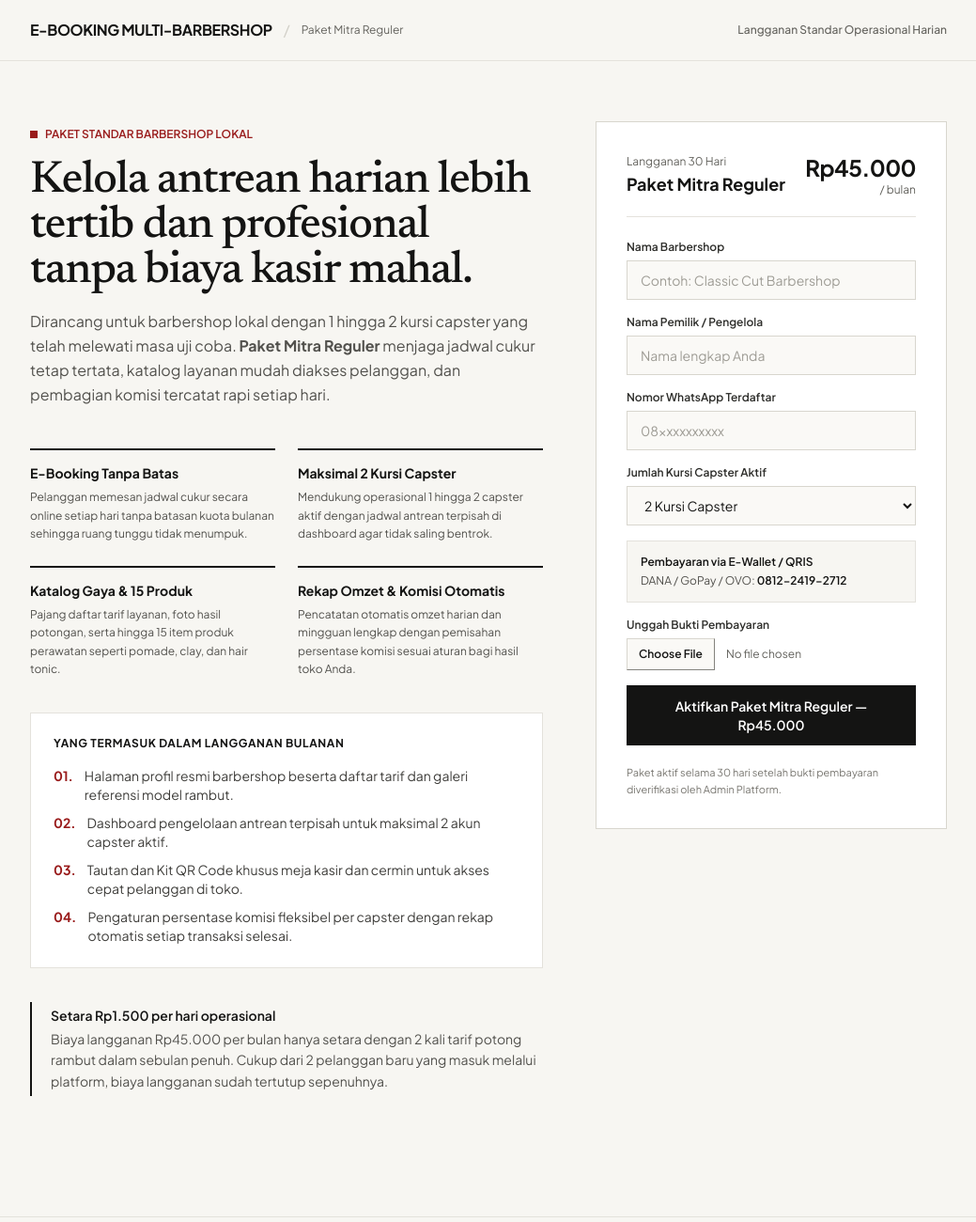
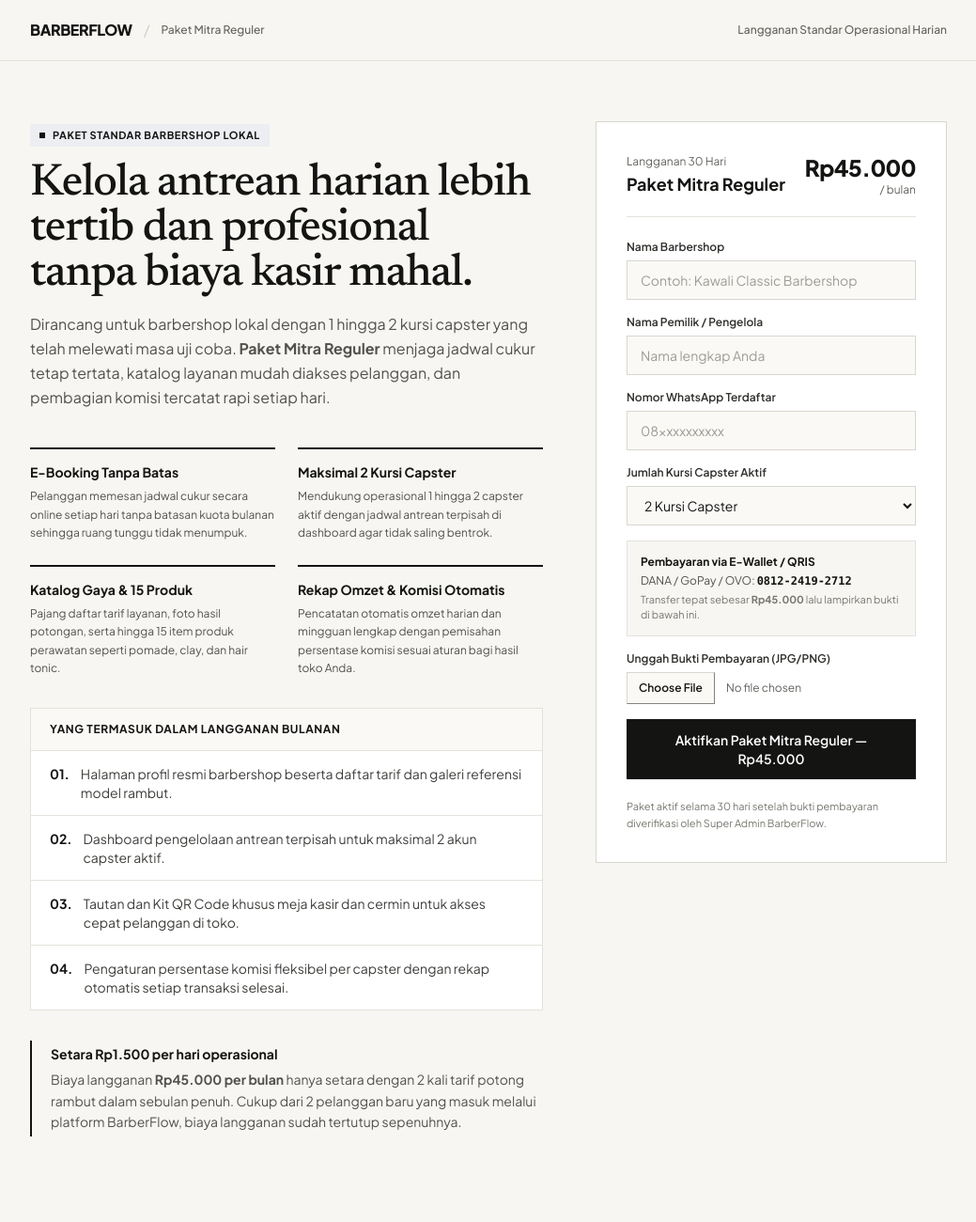
Before and after one commit to fakihsabikull/core-offer_multi-barber, a plain HTML site: page index.html in a window 1280 px wide. Shown: the top 1300 px of the page at 94% size, without its empty margins (120-1159 px from the left). Drawn offline with nearby package versions, Linux system fonts and the light colour scheme.

Commit message:
Add files via upload

```diff
--- a/index.html
+++ b/index.html
@@ -3,11 +3,11 @@
 <head>
     <meta charset="UTF-8">
     <meta name="viewport" content="width=device-width, initial-scale=1.0">
-    <title>Paket Mitra Reguler — Platform E-Booking & Katalog Multi-Barbershop</title>
+    <title>Paket Mitra Reguler — BarberFlow Platform E-Booking Multi-Barbershop</title>
     <script src="https://cdn.tailwindcss.com"></script>
     <link rel="preconnect" href="https://fonts.googleapis.com">
     <link rel="preconnect" href="https://fonts.gstatic.com" crossorigin>
-    <link href="https://fonts.googleapis.com/css2?family=Newsreader:ital,opsz,wght@0,6..72,500;0,6..72,600;1,6..72,400&family=Plus+Jakarta+Sans:wght@400;500;600;700&display=swap" rel="stylesheet">
+    <link href="https://fonts.googleapis.com/css2?family=Newsreader:ital,opsz,wght@0,6..72,500;0,6..72,600;1,6..72,400&family=Plus+Jakarta+Sans:wght@400;500;600;700;800&display=swap" rel="stylesheet">
     <style>
         body {
             font-family: 'Plus Jakarta Sans', sans-serif;
@@ -19,17 +19,17 @@
         }
     </style>
 </head>
-<body class="antialiased selection:bg-[#991B1B] selection:text-white">
+<body class="antialiased selection:bg-[#141413] selection:text-white">
 
-    <!-- Top Navigation -->
+    <!-- Top Navigation Bar -->
     <nav class="border-b border-[#E4E2DC] bg-[#F7F6F2]">
         <div class="max-w-5xl mx-auto px-6 h-16 flex items-center justify-between">
             <div class="flex items-center gap-3">
-                <span class="font-bold tracking-tight text-sm sm:text-base text-[#141413]">E-BOOKING MULTI-BARBERSHOP</span>
+                <span class="font-extrabold tracking-tight text-base text-[#141413]">BARBERFLOW</span>
                 <span class="text-[#D1CFC7]">/</span>
-                <span class="text-xs text-[#63625D]">Paket Mitra Reguler</span>
+                <span class="text-xs font-medium text-[#63625D]">Paket Mitra Reguler</span>
             </div>
-            <span class="hidden sm:inline text-xs font-medium text-[#63625D]">
+            <span class="hidden sm:inline-block text-xs font-medium text-[#63625D]">
                 Langganan Standar Operasional Harian
             </span>
         </div>
@@ -40,11 +40,11 @@
         <div class="grid lg:grid-cols-12 gap-12 lg:gap-14 items-start">
 
             <!-- Kolom Kiri: Penjelasan Core Offer -->
-            <div class="lg:col-span-7 space-y-9">
+            <div class="lg:col-span-7 space-y-8">
                 <div class="space-y-4">
-                    <div class="inline-flex items-center gap-2 text-xs font-semibold text-[#991B1B]">
-                        <span class="w-2 h-2 bg-[#991B1B] inline-block"></span>
-                        <span>PAKET STANDAR BARBERSHOP LOKAL</span>
+                    <div class="inline-flex items-center gap-2 px-2.5 py-1 bg-[#ECEEF2] text-[11px] font-bold uppercase tracking-wider text-[#141413]">
+                        <span class="w-1.5 h-1.5 bg-[#141413] inline-block"></span>
+                        <span>Paket Standar Barbershop Lokal</span>
                     </div>
 
                     <h1 class="font-display text-4xl sm:text-5xl text-[#141413] leading-[1.12] tracking-tight">
@@ -71,13 +71,13 @@
                         </p>
                     </div>
                     <div class="border-t-2 border-[#141413] pt-3.5 space-y-1.5">
-                        <h3 class="text-sm font-bold text-[#141413]">Katalog Gaya & 15 Produk</h3>
+                        <h3 class="text-sm font-bold text-[#141413]">Katalog Gaya &amp; 15 Produk</h3>
                         <p class="text-xs text-[#52514D] leading-relaxed">
                             Pajang daftar tarif layanan, foto hasil potongan, serta hingga 15 item produk perawatan seperti pomade, clay, dan hair tonic.
                         </p>
                     </div>
                     <div class="border-t-2 border-[#141413] pt-3.5 space-y-1.5">
-                        <h3 class="text-sm font-bold text-[#141413]">Rekap Omzet & Komisi Otomatis</h3>
+                        <h3 class="text-sm font-bold text-[#141413]">Rekap Omzet &amp; Komisi Otomatis</h3>
                         <p class="text-xs text-[#52514D] leading-relaxed">
                             Pencatatan otomatis omzet harian dan mingguan lengkap dengan pemisahan persentase komisi sesuai aturan bagi hasil toko Anda.
                         </p>
@@ -85,38 +85,40 @@
                 </div>
 
                 <!-- Rincian Kelengkapan Teknis -->
-                <div class="border border-[#E4E2DC] bg-white p-6 space-y-4">
-                    <h2 class="text-xs font-bold uppercase tracking-wider text-[#141413]">Yang Termasuk Dalam Langganan Bulanan</h2>
-                    <ul class="space-y-2.5 text-sm text-[#3F3E3B]">
-                        <li class="flex items-start gap-3">
-                            <span class="font-bold text-[#991B1B]">01.</span>
+                <div class="border border-[#E4E2DC] bg-white">
+                    <div class="px-5 py-3.5 border-b border-[#E4E2DC] bg-[#FAF9F6]">
+                        <h2 class="text-xs font-bold uppercase tracking-wider text-[#141413]">Yang Termasuk Dalam Langganan Bulanan</h2>
+                    </div>
+                    <ul class="divide-y divide-[#E4E2DC] text-sm text-[#3F3E3B]">
+                        <li class="px-5 py-3.5 flex items-start gap-3">
+                            <span class="font-bold text-[#141413]">01.</span>
                             <span>Halaman profil resmi barbershop beserta daftar tarif dan galeri referensi model rambut.</span>
                         </li>
-                        <li class="flex items-start gap-3">
-                            <span class="font-bold text-[#991B1B]">02.</span>
+                        <li class="px-5 py-3.5 flex items-start gap-3">
+                            <span class="font-bold text-[#141413]">02.</span>
                             <span>Dashboard pengelolaan antrean terpisah untuk maksimal 2 akun capster aktif.</span>
                         </li>
-                        <li class="flex items-start gap-3">
-                            <span class="font-bold text-[#991B1B]">03.</span>
+                        <li class="px-5 py-3.5 flex items-start gap-3">
+                            <span class="font-bold text-[#141413]">03.</span>
                             <span>Tautan dan Kit QR Code khusus meja kasir dan cermin untuk akses cepat pelanggan di toko.</span>
                         </li>
-                        <li class="flex items-start gap-3">
-                            <span class="font-bold text-[#991B1B]">04.</span>
+                        <li class="px-5 py-3.5 flex items-start gap-3">
+                            <span class="font-bold text-[#141413]">04.</span>
                             <span>Pengaturan persentase komisi fleksibel per capster dengan rekap otomatis setiap transaksi selesai.</span>
                         </li>
                     </ul>
                 </div>
 
                 <!-- Simulasi Biaya -->
-                <div class="border-l-2 border-[#141413] pl-5 py-1 space-y-1">
-                    <p class="text-sm font-semibold text-[#141413]">Setara Rp1.500 per hari operasional</p>
+                <div class="border-l-2 border-[#141413] pl-5 py-1 space-y-1.5">
+                    <p class="text-sm font-bold text-[#141413]">Setara Rp1.500 per hari operasional</p>
                     <p class="text-sm text-[#52514D] leading-relaxed">
-                        Biaya langganan Rp45.000 per bulan hanya setara dengan 2 kali tarif potong rambut dalam sebulan penuh. Cukup dari 2 pelanggan baru yang masuk melalui platform, biaya langganan sudah tertutup sepenuhnya.
+                        Biaya langganan <strong>Rp45.000 per bulan</strong> hanya setara dengan 2 kali tarif potong rambut dalam sebulan penuh. Cukup dari 2 pelanggan baru yang masuk melalui platform BarberFlow, biaya langganan sudah tertutup sepenuhnya.
                     </p>
                 </div>
             </div>
 
-            <!-- Kolom Kanan: Form Aktivasi & Pembayaran -->
+            <!-- Kolom Kanan: Form Aktivasi & Bukti Pembayaran -->
             <div class="lg:col-span-5">
                 <div class="bg-white border border-[#D8D6CE] p-6 sm:p-8">
                     <div class="pb-5 mb-6 border-b border-[#E4E2DC] flex items-end justify-between">
@@ -125,7 +127,7 @@
                             <h2 class="text-lg font-bold text-[#141413] mt-0.5">Paket Mitra Reguler</h2>
                         </div>
                         <div class="text-right">
-                            <span class="text-2xl font-bold text-[#141413] tracking-tight">Rp45.000</span>
+                            <span class="text-2xl font-extrabold text-[#141413] tracking-tight">Rp45.000</span>
                             <span class="text-xs text-[#63625D] block">/ bulan</span>
                         </div>
                     </div>
@@ -133,7 +135,7 @@
                     <form id="regulerForm" class="space-y-4">
                         <div>
                             <label for="shopName" class="block text-xs font-semibold text-[#2E2E2B] mb-1.5">Nama Barbershop</label>
-                            <input type="text" id="shopName" required placeholder="Contoh: Classic Cut Barbershop"
+                            <input type="text" id="shopName" required placeholder="Contoh: Kawali Classic Barbershop"
                                 class="w-full px-3.5 py-2.5 bg-[#FAF9F6] border border-[#D8D6CE] text-sm text-[#141413] placeholder:text-[#9E9C95] focus:outline-none focus:border-[#141413] focus:bg-white transition">
                         </div>
 
@@ -159,26 +161,32 @@
                         </div>
 
                         <!-- Info Tujuan Pembayaran E-Wallet / QRIS -->
-                        <div class="p-3.5 bg-[#F7F6F2] border border-[#E4E2DC] text-xs space-y-1">
-                            <p class="font-semibold text-[#141413]">Pembayaran via E-Wallet / QRIS</p>
-                            <p class="text-[#52514D]">DANA / GoPay / OVO: <span class="font-semibold text-[#141413]">0812-2419-2712</span></p>
+                        <div class="bg-[#F7F6F2] border border-[#E4E2DC] p-3.5 text-xs space-y-1">
+                            <p class="font-bold text-[#141413]">Pembayaran via E-Wallet / QRIS</p>
+                            <p class="text-[#52514D]">DANA / GoPay / OVO: <span class="font-mono font-bold text-[#141413]">0812-2419-2712</span></p>
+                            <p class="text-[11px] text-[#787670]">Transfer tepat sebesar <strong>Rp45.000</strong> lalu lampirkan bukti di bawah ini.</p>
                         </div>
 
+                        <!-- Input Upload Bukti Transfer -->
                         <div>
-                            <label for="proofFile" class="block text-xs font-semibold text-[#2E2E2B] mb-1.5">Unggah Bukti Pembayaran</label>
+                            <label for="proofFile" class="block text-xs font-semibold text-[#2E2E2B] mb-1.5">Unggah Bukti Pembayaran (JPG/PNG)</label>
                             <input type="file" id="proofFile" accept="image/*"
                                 class="w-full text-xs text-[#63625D] file:mr-3 file:py-2 file:px-3 file:border file:border-[#D8D6CE] file:bg-[#FAF9F6] file:text-[#141413] file:font-semibold hover:file:bg-[#E4E2DC] cursor-pointer">
                         </div>
 
                         <button type="submit"
-                            class="w-full py-3 px-4 bg-[#141413] hover:bg-[#991B1B] text-white text-sm font-semibold transition cursor-pointer mt-2">
+                            class="w-full py-3 px-4 bg-[#141413] hover:bg-[#2E2E2B] text-white text-sm font-semibold transition cursor-pointer mt-2">
                             Aktifkan Paket Mitra Reguler — Rp45.000
                         </button>
                     </form>
 
-                    <!-- Ringkasan Tagihan -->
+                    <!-- Ringkasan Tagihan Setelah Submit -->
                     <div id="invoiceBox" class="hidden mt-6 pt-5 border-t border-[#E4E2DC] space-y-3">
                         <div class="bg-[#F7F6F2] border border-[#E4E2DC] p-4 text-xs space-y-1.5">
+                            <div class="flex justify-between">
+                                <span class="text-[#63625D]">Status Pengajuan</span>
+                                <span class="font-bold text-[#141413]">Menunggu Verifikasi Admin</span>
+                            </div>
                             <div class="flex justify-between">
                                 <span class="text-[#63625D]">Barbershop</span>
                                 <span id="outShop" class="font-semibold text-[#141413]"></span>
@@ -193,18 +201,18 @@
                             </div>
                             <div class="flex justify-between pt-1.5 border-t border-[#E4E2DC]">
                                 <span class="text-[#63625D]">Total Tagihan</span>
-                                <span class="font-bold text-[#991B1B]">Rp45.000</span>
+                                <span class="font-extrabold text-[#141413]">Rp45.000</span>
                             </div>
                         </div>
 
                         <a id="waConfirmBtn" href="#" target="_blank"
-                            class="block w-full text-center py-2.5 px-4 bg-[#15803D] hover:bg-[#166534] text-white text-xs font-semibold transition">
+                            class="block w-full text-center py-2.5 px-4 bg-[#141413] hover:bg-[#2E2E2B] text-white text-xs font-semibold transition">
                             Kirim Konfirmasi ke WhatsApp Admin
                         </a>
                     </div>
 
                     <p class="text-[11px] text-[#787670] mt-5 leading-relaxed">
-                        Paket aktif selama 30 hari setelah bukti pembayaran diverifikasi oleh Admin Platform.
+                        Paket aktif selama 30 hari setelah bukti pembayaran diverifikasi oleh Super Admin BarberFlow.
                     </p>
                 </div>
             </div>
@@ -234,13 +242,23 @@
             const fileName = fileInput.files.length > 0 ? fileInput.files[0].name : "Dilampirkan melalui WhatsApp";
 
             const orders = JSON.parse(localStorage.getItem("reguler_orders") || "[]");
-            orders.push({ shop, owner, wa, capsters, method: "E-Wallet / QRIS", amount: 45000, timestamp: new Date().toISOString() });
+            orders.push({
+                shop,
+                owner,
+                wa,
+                capsters,
+                package: "Mitra Reguler 30 Hari",
+                method: "E-Wallet / QRIS",
+                amount: 45000,
+                status: "menunggu",
+                timestamp: new Date().toISOString()
+            });
             localStorage.setItem("reguler_orders", JSON.stringify(orders));
 
             document.getElementById("outShop").textContent = shop;
 
             const message = encodeURIComponent(
-                `Halo Admin Platform E-Booking Multi-Barbershop, saya ingin mengaktifkan *Paket Mitra Reguler (Rp45.000 / 30 Hari)*.\n\n` +
+                `Halo Admin BarberFlow, saya ingin mengaktifkan *Paket Mitra Reguler (Rp45.000 / 30 Hari)*.\n\n` +
                 `Nama Barbershop: ${shop}\n` +
                 `Pemilik: ${owner}\n` +
                 `No. WA: ${wa}\n` +
```
